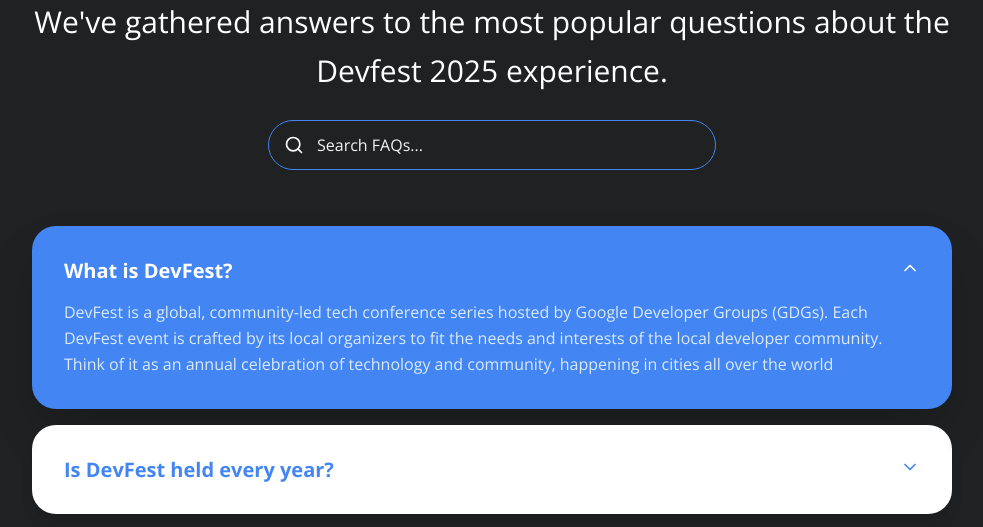
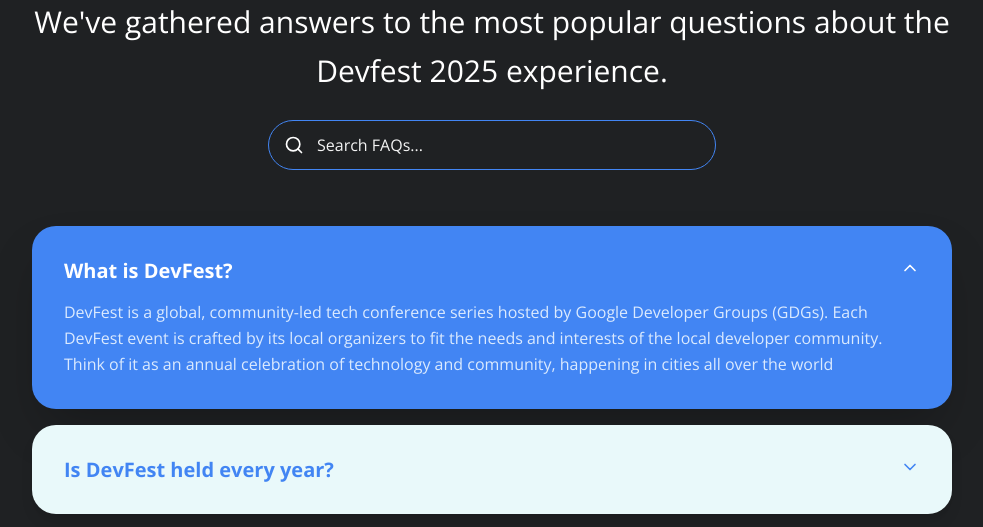
Before and after one commit to gdg-bandung/devfest, an Astro site: page /faq in a window 1280 px wide. Shown: the part 386-913 px from the top of the page, without its empty margins (148-1131 px from the left). Built offline with nearby package versions, Linux system fonts and the light colour scheme; Astro itself is replaced by a stand-in of ours.

Commit message:
feat(faq): update background card

```diff
--- a/src/components/faq/faq-list.tsx
+++ b/src/components/faq/faq-list.tsx
@@ -69,7 +69,7 @@
                 class={`rounded-3xl p-6 md:p-8 transition-all duration-300 ${
                   expandedIds().has(faq.id)
                     ? "bg-blue text-white shadow-2xl"
-                    : "bg-white hover:bg-white text-blue shadow-lg hover:shadow-xl"
+                    : "bg-light-blue hover:bg-white text-blue shadow-lg hover:shadow-xl"
                 }`}
               >
                 {/* Card Title */}
```
